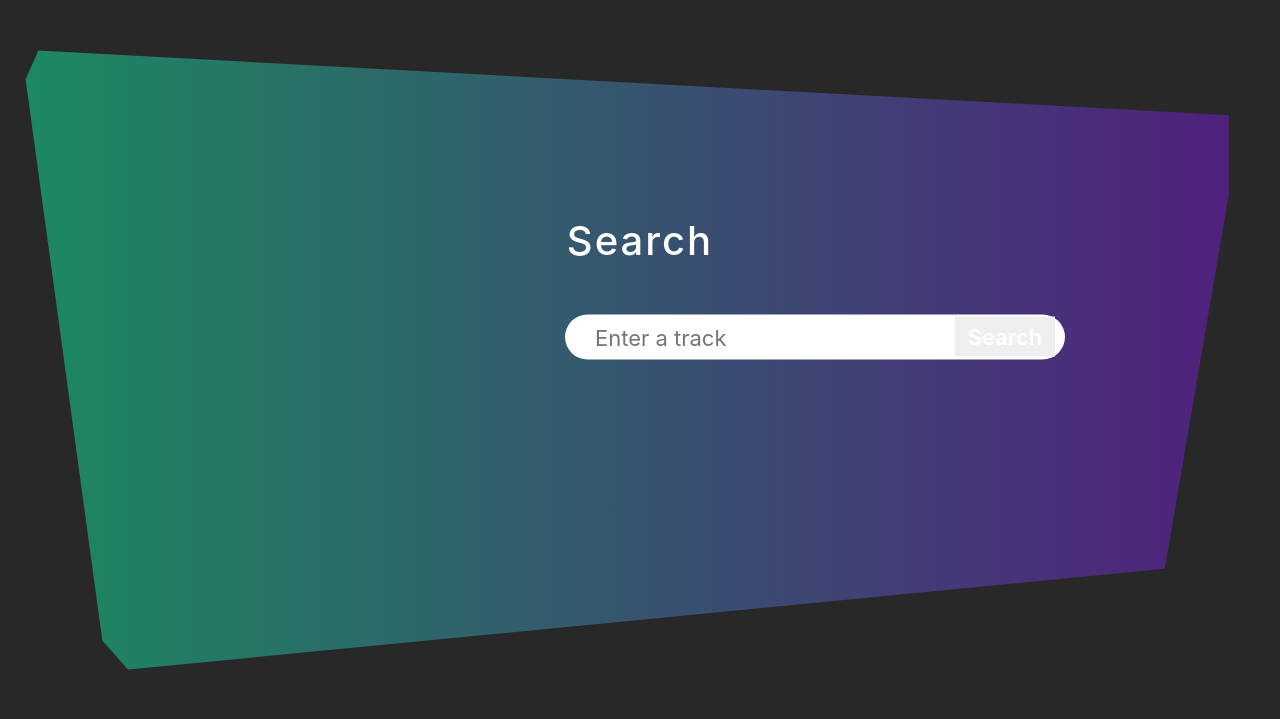
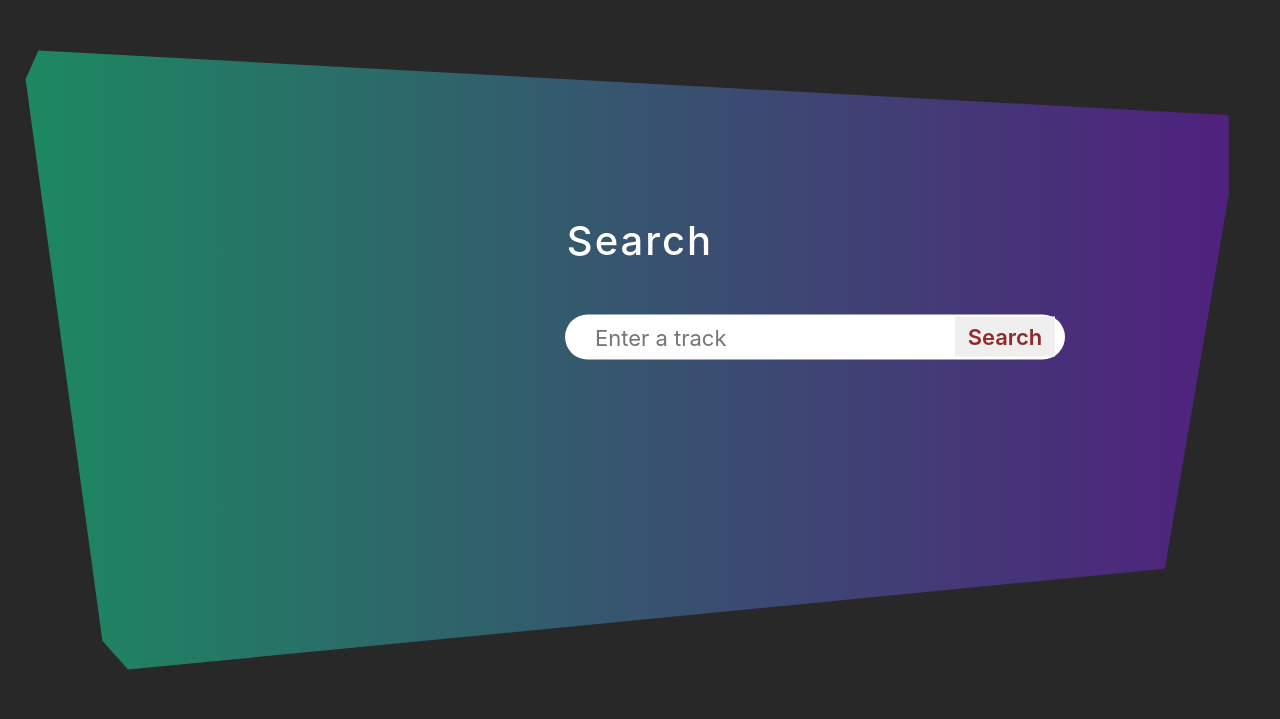
Before and after one commit to brennerhaverlock/Intensive, a PHP site: page / in a window 1280 px wide. Shown: the top 719 px of the page. Run offline with PHP 8.4, Linux system fonts and the light colour scheme; some libraries are stand-ins or nearby versions.

Commit message:
changed button color

```diff
--- a/styles.css
+++ b/styles.css
@@ -64,7 +64,7 @@ button {
   width: 100px;
   max-width: 100%;
   height: 40px;
-  color: white;
+  color: rgb(145, 41, 41);
   border: none;
   border-radius: 25px;
   position: absolute;
```
